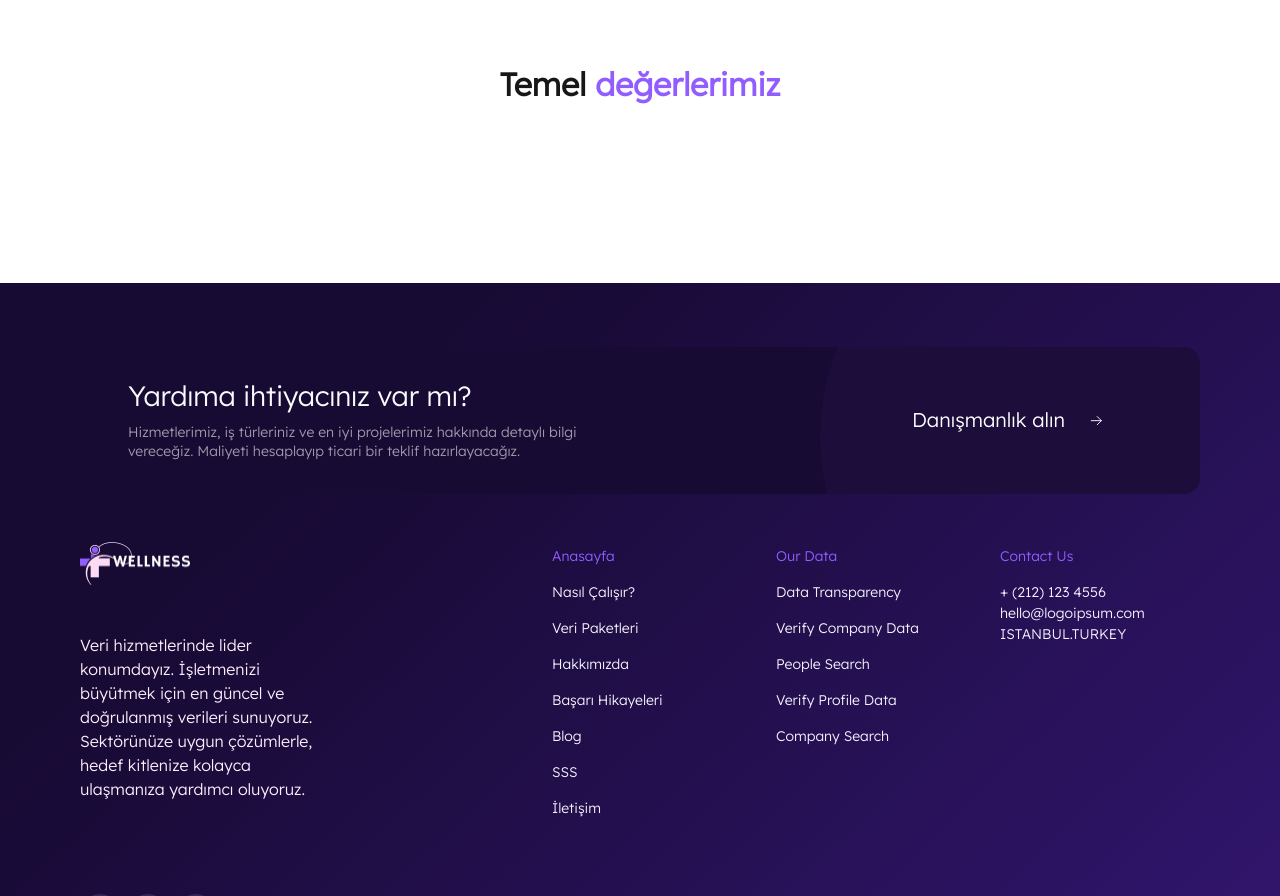
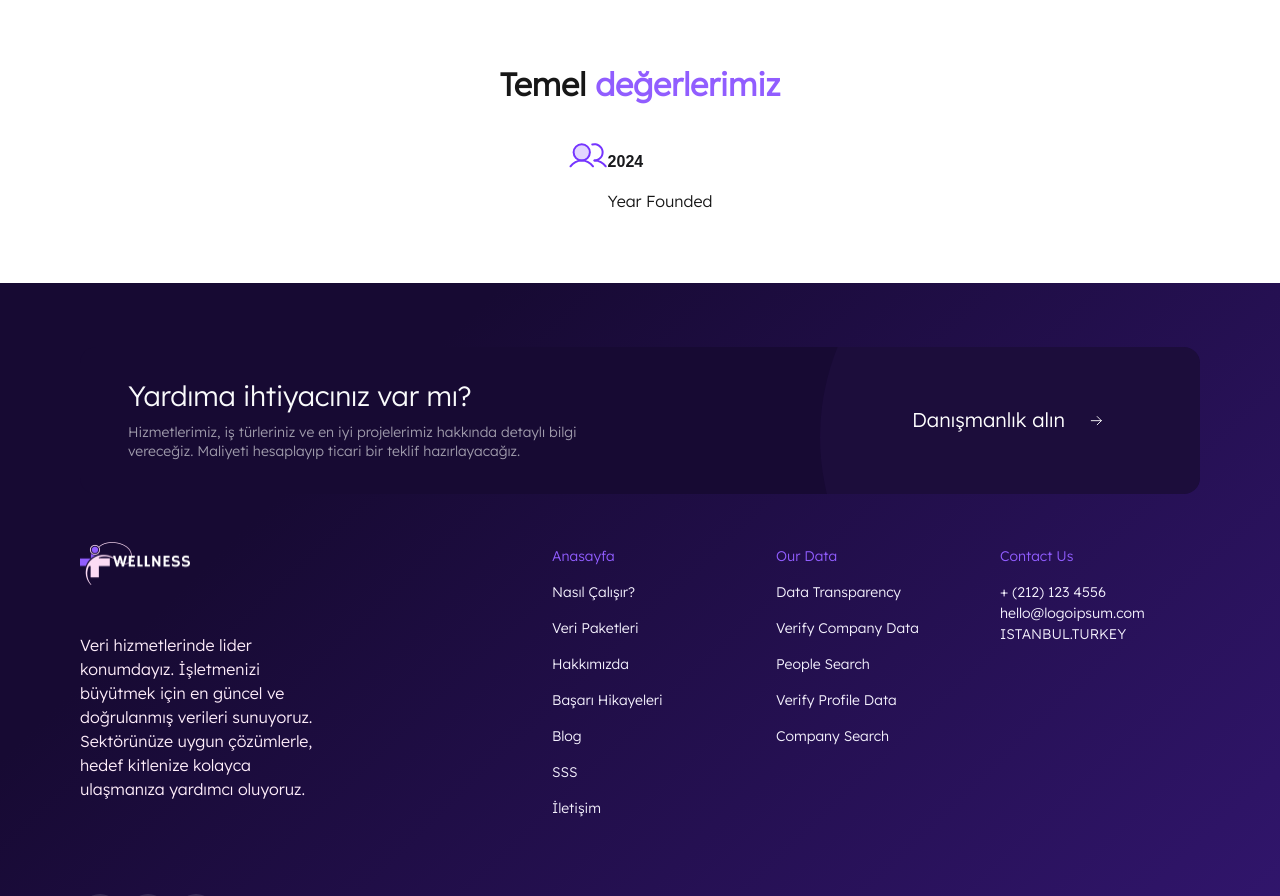
Before and after one commit to Medyanes-360/big-data-sale, a Next.js app: page /data-packages in a window 1280 px wide. Shown: the part 1880-2776 px from the top of the page. Built offline with nearby package versions, Linux system fonts and the light colour scheme.

Commit message:
poppins font add and text update

```diff
--- a/app/layout.jsx
+++ b/app/layout.jsx
@@ -1,7 +1,13 @@
 import "./globals.css";
 import { Inter } from "next/font/google";
 import { Lexend } from "next/font/google";
+import { Poppins } from "next/font/google";
 
+const poppins = Poppins({
+  subsets: ["latin"],
+  weight: ["100", "200", "300", "400", "500", "600", "700", "800", "900"],
+  variable: "--font-poppins",
+});
 const inter = Inter({
   subsets: ["latin"],
   weight: ["100", "200", "300", "400", "500", "600", "700", "800", "900"],
@@ -21,7 +27,9 @@ export const metadata = {
 export default function RootLayout({ children }) {
   return (
     <html lang="en">
-      <body className={`${inter.className} ${lexend.className} `}>
+      <body
+        className={`${inter.className} ${lexend.className}  ${poppins.className}`}
+      >
         {children}
       </body>
     </html>
--- a/components/dataPackagesPage /statisticsSection/index.jsx
+++ b/components/dataPackagesPage /statisticsSection/index.jsx
@@ -18,7 +18,19 @@ function StaticsSection() {
         Temel <span className="text-tertiary400">değerlerimiz</span>
       </div>
 
-      <div></div>
+      <div className="flex flex-row gap-6 h-[124px]">
+        <div className="flex">
+          <div className="icon">
+            <Icons.Users />
+          </div>
+          <div className="">
+            <h2 className="font-Inter text font-bold text-[32px] leading-[54px] !text-[#18191C]">
+              2024
+            </h2>
+            <span>Year Founded</span>
+          </div>
+        </div>
+      </div>
     </section>
   );
 }
--- a/public/assets/icons/Icons.jsx
+++ b/public/assets/icons/Icons.jsx
@@ -1885,7 +1885,7 @@ export default class Icons {
       </svg>
     );
   }
-  static Mass({ className }) {
+  static Users({ className }) {
     return (
       <svg
         className={className}
@@ -1895,7 +1895,7 @@ export default class Icons {
         viewBox="0 0 40 41"
         fill="none"
       >
-        <g clip-path="url(#clip0_631_5641)">
+        <g clipPath="url(#clip0)">
           <path
             opacity="0.2"
             d="M13.75 25.4762C18.2373 25.4762 21.875 21.8385 21.875 17.3512C21.875 12.8639 18.2373 9.2262 13.75 9.2262C9.26269 9.2262 5.625 12.8639 5.625 17.3512C5.625 21.8385 9.26269 25.4762 13.75 25.4762Z"
@@ -1904,33 +1904,33 @@ export default class Icons {
           <path
             d="M13.75 25.4762C18.2373 25.4762 21.875 21.8385 21.875 17.3512C21.875 12.8639 18.2373 9.2262 13.75 9.2262C9.26269 9.2262 5.625 12.8639 5.625 17.3512C5.625 21.8385 9.26269 25.4762 13.75 25.4762Z"
             stroke="#7534FF"
-            stroke-width="2"
-            stroke-miterlimit="10"
+            strokeWidth="2"
+            strokeMiterlimit="10"
           />
           <path
             d="M24.2834 9.52876C25.401 9.21389 26.573 9.14217 27.7206 9.31841C28.8682 9.49464 29.9647 9.91476 30.9362 10.5504C31.9078 11.1861 32.7318 12.0226 33.3529 13.0036C33.9739 13.9846 34.3775 15.0873 34.5365 16.2374C34.6955 17.3875 34.6062 18.5583 34.2746 19.671C33.943 20.7837 33.3768 21.8124 32.6142 22.6878C31.8515 23.5632 30.9101 24.2651 29.8534 24.7461C28.7966 25.227 27.6491 25.476 26.4881 25.4761"
             stroke="#7534FF"
-            stroke-width="2"
-            stroke-linecap="round"
-            stroke-linejoin="round"
+            strokeWidth="2"
+            strokeLinecap="round"
+            strokeLinejoin="round"
           />
           <path
             d="M2.49927 31.3194C3.76823 29.5144 5.45285 28.0412 7.41091 27.0242C9.36897 26.0072 11.543 25.4763 13.7494 25.4762C15.9558 25.4761 18.1299 26.0069 20.088 27.0238C22.0461 28.0406 23.7309 29.5137 25 31.3186"
             stroke="#7534FF"
-            stroke-width="2"
-            stroke-linecap="round"
-            stroke-linejoin="round"
+            strokeWidth="2"
+            strokeLinecap="round"
+            strokeLinejoin="round"
           />
           <path
             d="M26.488 25.4762C28.6947 25.4746 30.8692 26.0047 32.8275 27.0217C34.7858 28.0387 36.4702 29.5126 37.7381 31.3186"
             stroke="#7534FF"
-            stroke-width="2"
-            stroke-linecap="round"
-            stroke-linejoin="round"
+            strokeWidth="2"
+            strokeLinecap="round"
+            strokeLinejoin="round"
           />
         </g>
         <defs>
-          <clipPath id="clip0_631_5641">
+          <clipPath id="clip0">
             <rect
               width="40"
               height="40"
--- a/tailwind.config.js
+++ b/tailwind.config.js
@@ -113,6 +113,7 @@ module.exports = {
       fontFamily: {
         Inter: "var(--font-inter)", //inter fontun static olaraq font-inter olaraq cagiriyoruz
         lexend: ["var(--font-lexend)", "sans-serif"],
+        poppins: ["var(--font-poppins)", "sans-serif"],
       },
     },
   },
```
